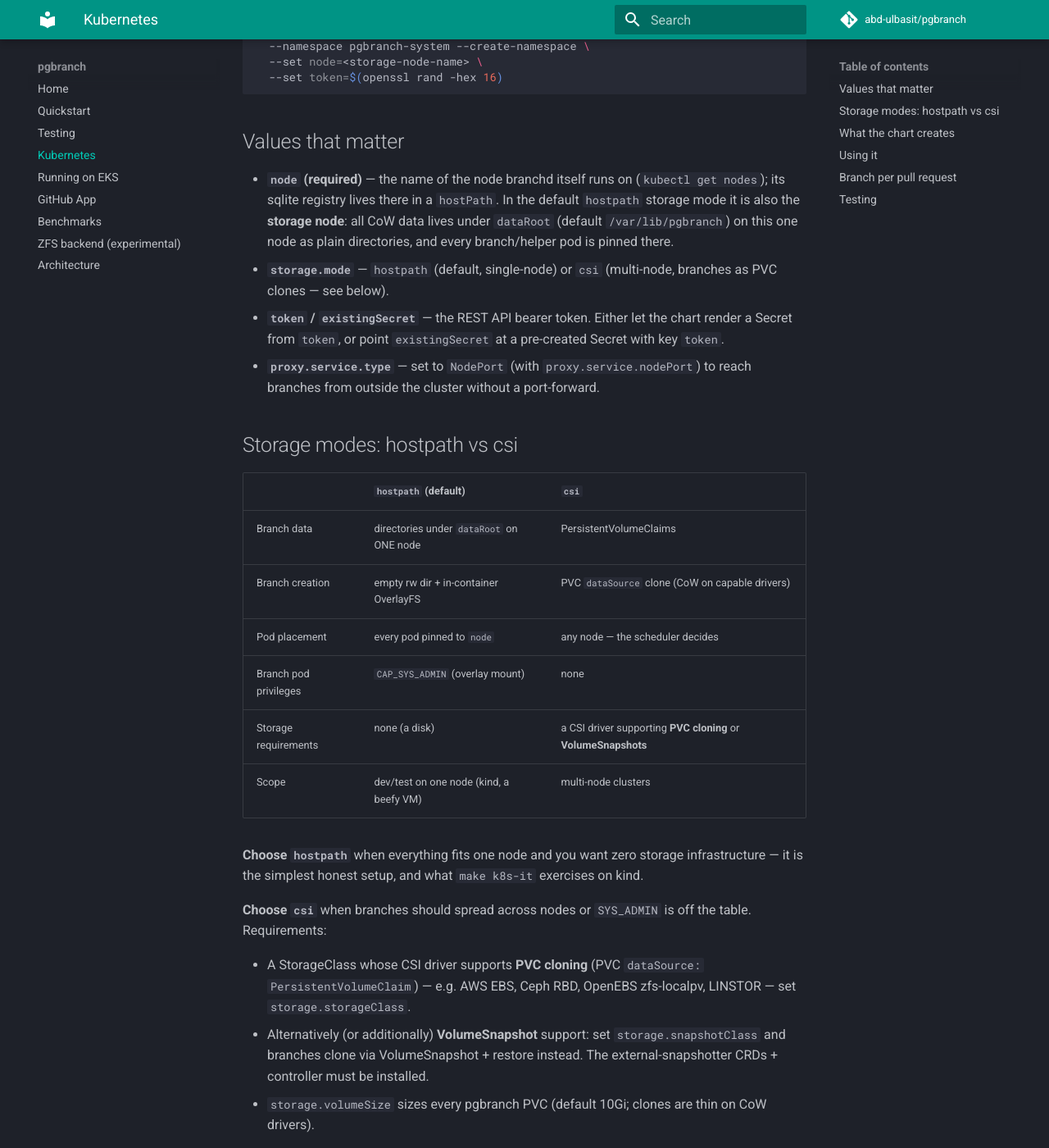
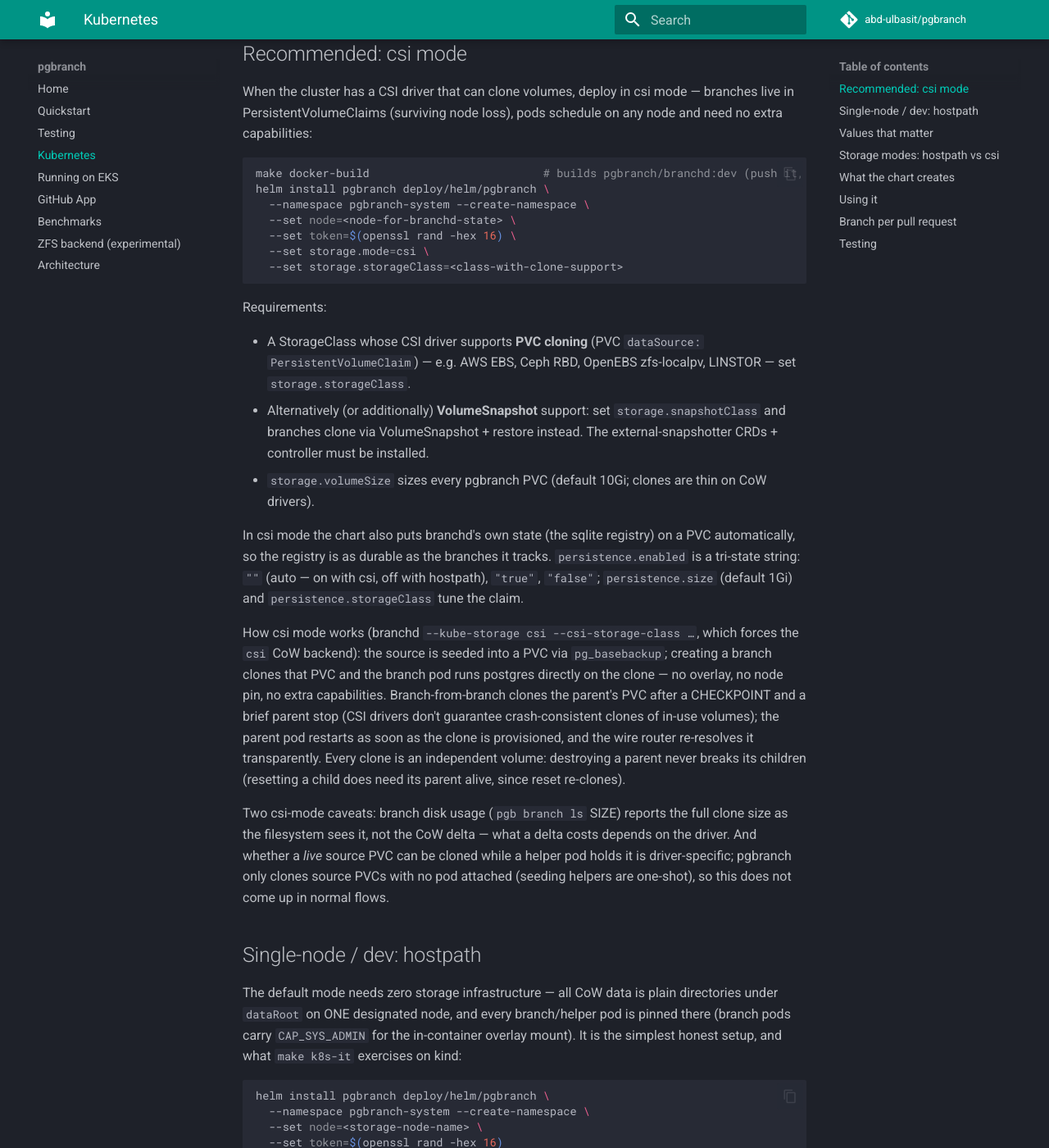
Before and after one commit to abd-ulbasit/pgoverlay, an MkDocs documentation site: the page built from docs/kubernetes.md, in a window 1280 px wide and 1400 px high, scrolled down 290 px. Shown: the whole window at 82% size. Built offline with MkDocs 1.6.1 and Material for MkDocs 9.7.7, drawn with Linux system fonts in a browser that asks for light colours; comment, search, counter and statistics services are not loaded; some of the changed text lies outside the part shown.

Commit message:
docs: lead kubernetes guide with csi mode, per-branch credentials section
- docs/kubernetes.md: csi + registry persistence is the recommended
  production-ish deployment; hostpath repositioned as single-node/dev
  with the node-rollover data-loss warning (cross-linked to docs/eks.md)
- docs/architecture.md: per-branch credentials + inherit-mode trade-off
- values.yaml: drop stale 'multi-node via CSI is future work' lead
- README: --rotate-branch-credentials in the branchd flags list

Co-Authored-By: Claude Fable 5 <noreply@anthropic.com>

````diff
--- a/docs/kubernetes.md
+++ b/docs/kubernetes.md
@@ -4,49 +4,27 @@
 > README stays the canonical copy of this walkthrough.
 
 branchd can run in-cluster with branches as pods (`--runtime kube`). A Helm
-chart deploys the whole thing:
+chart deploys the whole thing, in one of two storage modes: **csi** —
+branches as PVC clones, schedulable on any node, the recommended
+production-ish deployment — or **hostpath**, the single-node/dev mode.
+
+## Recommended: csi mode
+
+When the cluster has a CSI driver that can clone volumes, deploy in csi
+mode — branches live in PersistentVolumeClaims (surviving node loss), pods
+schedule on any node and need no extra capabilities:
 
 ```bash
 make docker-build                          # builds pgbranch/branchd:dev (push it, or `kind load` for local clusters)
 helm install pgbranch deploy/helm/pgbranch \
   --namespace pgbranch-system --create-namespace \
-  --set node=<storage-node-name> \
-  --set token=$(openssl rand -hex 16)
+  --set node=<node-for-branchd-state> \
+  --set token=$(openssl rand -hex 16) \
+  --set storage.mode=csi \
+  --set storage.storageClass=<class-with-clone-support>
 ```
 
-## Values that matter
-
-- **`node` (required)** — the name of the node branchd itself runs on
-  (`kubectl get nodes`); its sqlite registry lives there in a `hostPath`. In
-  the default `hostpath` storage mode it is also the **storage node**: all
-  CoW data lives under `dataRoot` (default `/var/lib/pgbranch`) on this one
-  node as plain directories, and every branch/helper pod is pinned there.
-- **`storage.mode`** — `hostpath` (default, single-node) or `csi`
-  (multi-node, branches as PVC clones — see below).
-- **`token` / `existingSecret`** — the REST API bearer token. Either let the
-  chart render a Secret from `token`, or point `existingSecret` at a
-  pre-created Secret with key `token`.
-- **`proxy.service.type`** — set to `NodePort` (with
-  `proxy.service.nodePort`) to reach branches from outside the cluster
-  without a port-forward.
-
-## Storage modes: hostpath vs csi
-
-| | `hostpath` (default) | `csi` |
-|---|---|---|
-| Branch data | directories under `dataRoot` on ONE node | PersistentVolumeClaims |
-| Branch creation | empty rw dir + in-container OverlayFS | PVC `dataSource` clone (CoW on capable drivers) |
-| Pod placement | every pod pinned to `node` | any node — the scheduler decides |
-| Branch pod privileges | `CAP_SYS_ADMIN` (overlay mount) | none |
-| Storage requirements | none (a disk) | a CSI driver supporting **PVC cloning** or **VolumeSnapshots** |
-| Scope | dev/test on one node (kind, a beefy VM) | multi-node clusters |
-
-**Choose `hostpath`** when everything fits one node and you want zero
-storage infrastructure — it is the simplest honest setup, and what
-`make k8s-it` exercises on kind.
-
-**Choose `csi`** when branches should spread across nodes or `SYS_ADMIN` is
-off the table. Requirements:
+Requirements:
 
 - A StorageClass whose CSI driver supports **PVC cloning** (PVC
   `dataSource: PersistentVolumeClaim`) — e.g. AWS EBS, Ceph RBD,
@@ -57,14 +35,11 @@ off the table. Requirements:
 - `storage.volumeSize` sizes every pgbranch PVC (default 10Gi; clones are
   thin on CoW drivers).
 
-```bash
-helm install pgbranch deploy/helm/pgbranch \
-  --namespace pgbranch-system --create-namespace \
-  --set node=<node-for-branchd-state> \
-  --set token=$(openssl rand -hex 16) \
-  --set storage.mode=csi \
-  --set storage.storageClass=<class-with-clone-support>
-```
+In csi mode the chart also puts branchd's own state (the sqlite registry)
+on a PVC automatically, so the registry is as durable as the branches it
+tracks. `persistence.enabled` is a tri-state string: `""` (auto — on with
+csi, off with hostpath), `"true"`, `"false"`; `persistence.size` (default
+1Gi) and `persistence.storageClass` tune the claim.
 
 How csi mode works (branchd `--kube-storage csi --csi-storage-class …`,
 which forces the `csi` CoW backend): the source is seeded into a PVC via
@@ -84,11 +59,67 @@ while a helper pod holds it is driver-specific; pgbranch only clones source
 PVCs with no pod attached (seeding helpers are one-shot), so this does not
 come up in normal flows.
 
+## Single-node / dev: hostpath
+
+The default mode needs zero storage infrastructure — all CoW data is plain
+directories under `dataRoot` on ONE designated node, and every branch/helper
+pod is pinned there (branch pods carry `CAP_SYS_ADMIN` for the in-container
+overlay mount). It is the simplest honest setup, and what `make k8s-it`
+exercises on kind:
+
+```bash
+helm install pgbranch deploy/helm/pgbranch \
+  --namespace pgbranch-system --create-namespace \
+  --set node=<storage-node-name> \
+  --set token=$(openssl rand -hex 16)
+```
+
+> **Data-loss warning:** hostpath mode keeps all CoW data *and* the sqlite
+> registry on the storage node's disk, and a node rollover (e.g. an EKS
+> upgrade rolling the node group) recycles that disk — branches and the
+> registry are gone. Branches are disposable by design, so for dev/test the
+> recovery is just re-seed and re-branch ([docs/eks.md](eks.md) walks the
+> procedure); if branch survival across node loss matters, use csi mode.
+
+## Values that matter
+
+- **`node` (required)** — the name of the node branchd itself runs on
+  (`kubectl get nodes`); its sqlite registry lives there in a `hostPath`
+  (unless `persistence` puts it on a PVC). In the default `hostpath`
+  storage mode it is also the **storage node**: all CoW data lives under
+  `dataRoot` (default `/var/lib/pgbranch`) on this one node as plain
+  directories, and every branch/helper pod is pinned there.
+- **`storage.mode`** — `csi` (recommended, multi-node, branches as PVC
+  clones) or `hostpath` (default, single-node/dev — see above).
+- **`persistence.*`** — branchd's registry on a PVC (auto-on in csi mode).
+- **`token` / `existingSecret`** — the REST API bearer token. Either let the
+  chart render a Secret from `token`, or point `existingSecret` at a
+  pre-created Secret with key `token`.
+- **`proxy.service.type`** — set to `NodePort` (with
+  `proxy.service.nodePort`) to reach branches from outside the cluster
+  without a port-forward.
+- **`rotateBranchCredentials`** — give every branch its own generated
+  password instead of inheriting the source's (see
+  [architecture](architecture.md)).
+
+## Storage modes: hostpath vs csi
+
+| | `hostpath` (default) | `csi` |
+|---|---|---|
+| Branch data | directories under `dataRoot` on ONE node | PersistentVolumeClaims |
+| Branch creation | empty rw dir + in-container OverlayFS | PVC `dataSource` clone (CoW on capable drivers) |
+| Pod placement | every pod pinned to `node` | any node — the scheduler decides |
+| Branch pod privileges | `CAP_SYS_ADMIN` (overlay mount) | none |
+| Node loss | branches + registry lost (see warning above) | PVCs survive; registry too with `persistence` |
+| Storage requirements | none (a disk) | a CSI driver supporting **PVC cloning** or **VolumeSnapshots** |
+| Scope | dev/test on one node (kind, a beefy VM) | multi-node clusters, production-ish use |
+
 ## What the chart creates
 
 A single-replica Deployment (branchd's registry is SQLite — single writer,
 so one replica, `Recreate` strategy, state in `hostPath <dataRoot>/state` on
-the storage node), a namespace-scoped Role (pods create/delete/get/list/
+the storage node — or in a PVC when `persistence` is on, which is automatic
+in csi mode), a namespace-scoped Role (pods create/delete/get/list/
 watch, pods/exec, pods/log — plus persistentvolumeclaims and volumesnapshots
 when `storage.mode=csi`; branchd manages resources only in its own
 namespace), and two Services: `pgbranch-api` (REST, :7070) and
````
Also changed, not shown: README.md (+1 -1 lines), docs/architecture.md (+22 -0 lines), 1 other file.
